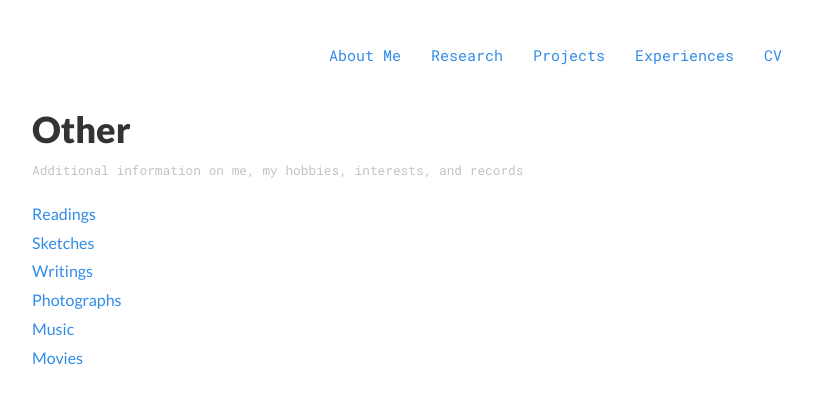
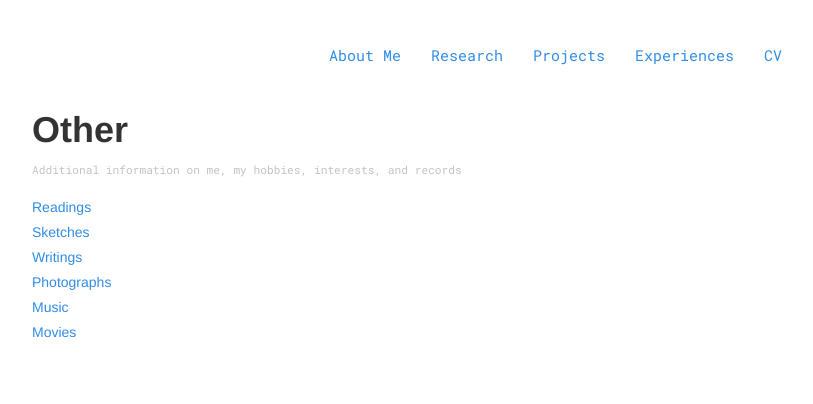
Before and after one commit to shljessie/shljessie.github.io, a Jekyll site: the page built from other.html, in a window 1280 px wide. Shown: the top 404 px of the page, without its empty margins (233-1046 px from the left). Built offline with Jekyll 4.4.1, drawn with Linux system fonts in a browser that asks for light colours; nearby versions of some CDN libraries.

Commit message:
update fonts

```diff
--- a/_includes/nav.html
+++ b/_includes/nav.html
@@ -4,7 +4,7 @@
     <li><a {% if page.active_section == 'research' %}class="nav-current"{% endif %} {% unless page.active_section == 'research' %}href="{{ "/research"  | prepend: site.baseurl }}"{% endunless %} title="Research">Research</a></li>
     <li><a href="../projects.html">Projects</a></li>
     <li><a href="../experience.html">Experiences</a></li>
-    <li><a href="/assets/Seonghee_CV.pdf">CV</a></li>
+    <li><a href="/assets/Seonghee_CV (10).pdf">CV</a></li>
   </ul>
   <div class="clear"></nav>
 </nav>
--- a/index.html
+++ b/index.html
@@ -33,7 +33,8 @@ title: Bio
       <br/>
       <br/>
       <i font-style="italic">Research Interests :  Human AI Interaction, Domain Specific XAI Applications, Model Interpertability & Robustness</i>
-
+      <br/>
+      <br/>
       <br/>
     </p>
     </p>
@@ -55,7 +56,7 @@ title: Bio
   <div class="col-sm-4">
     <br/>
     <br/>
-    <img width="200px" src="{{ "/images/me.png"  | prepend: site.baseurl }}" alt="Should take a cover photo someday" />
+    <img width="300px" src="{{ "/images/me.png"  | prepend: site.baseurl }}" alt="Should take a cover photo someday" />
     <p style="font-size: 12px; margin-top: 3px;">
 
     </p>
--- a/stylesheets/style.css
+++ b/stylesheets/style.css
@@ -16,7 +16,7 @@ html {
     min-height: 100vh;
 }
 body,html{
-    font-family:"Lato", Helvetica, Arial, sans-serif;
+    font-family:'Barlow', 'Noto Sans TC', 'Noto Sans KR' !important
     font-size:16px;
     line-height:1.5;
     margin:0;
```
Also changed, not shown: 2 other files.
